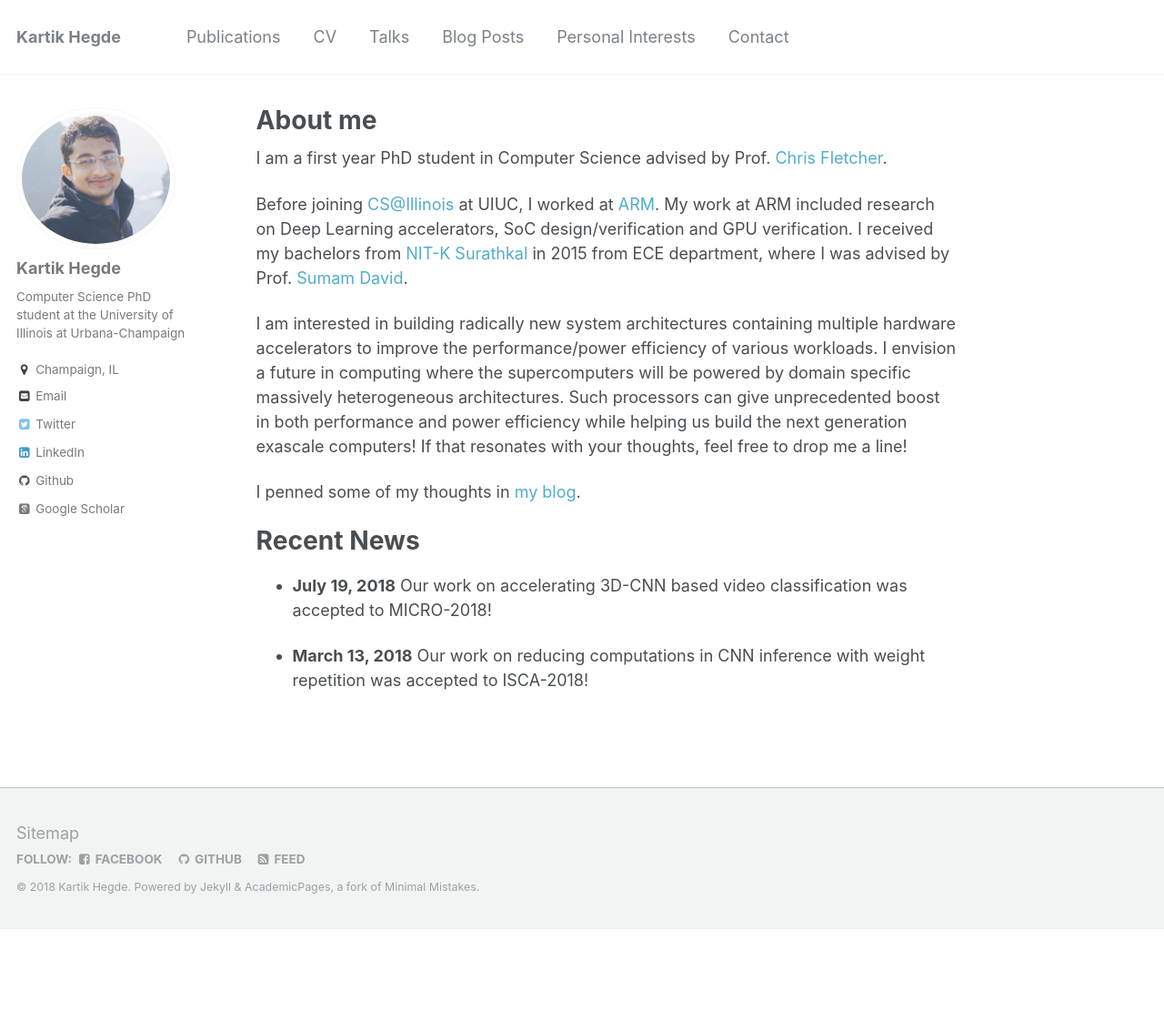
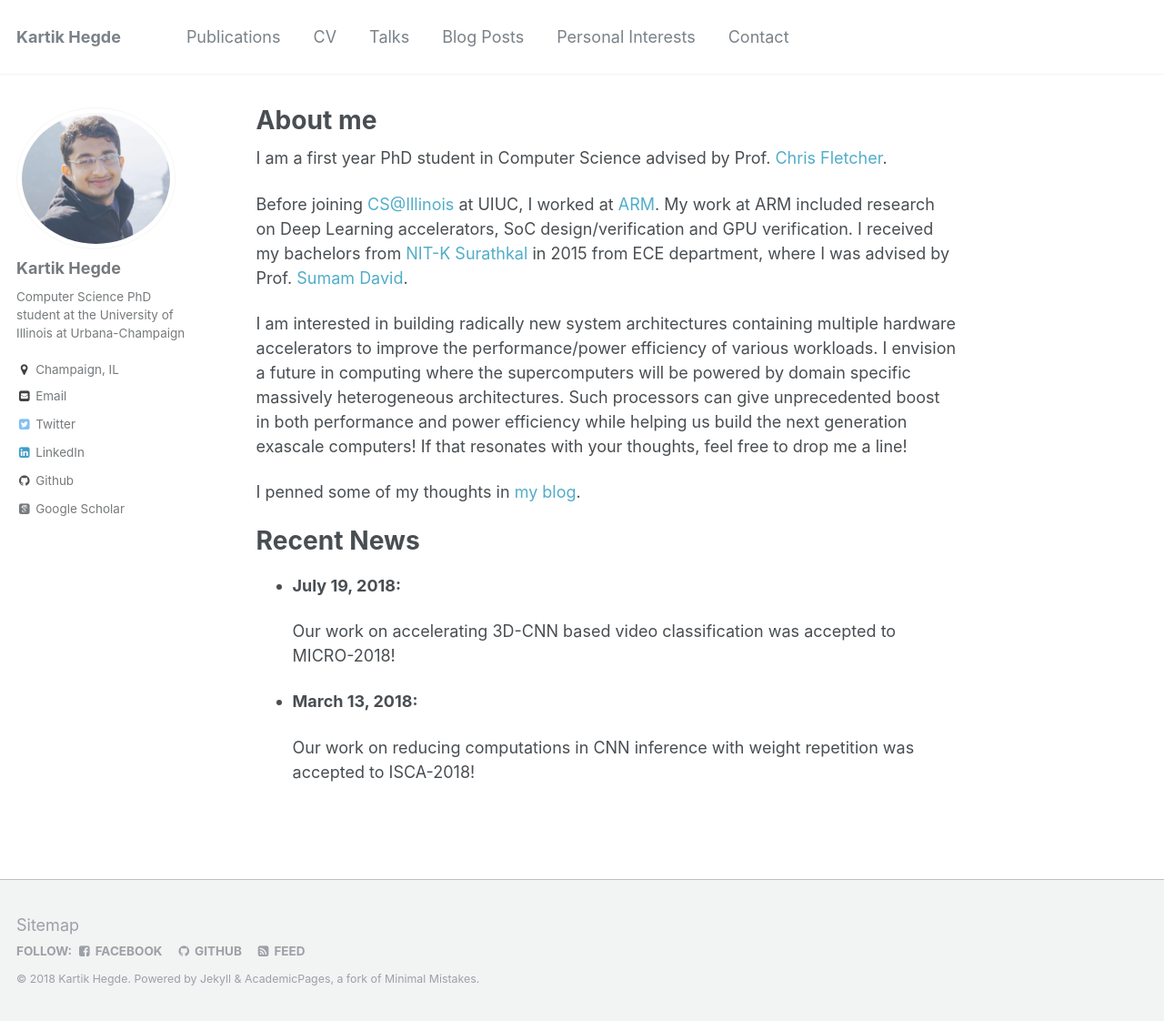
Before and after one commit to kartik-hegde/kartik-hegde.github.io, a Jekyll site: the page built from _pages/about.md, in a window 1280 px wide and 1122 px high. Shown: the whole window at 91% size. Built offline with Jekyll 4.4.1, drawn with Linux system fonts in a browser that asks for light colours; some web fonts are replaced.

```diff
--- a/_pages/about.md
+++ b/_pages/about.md
@@ -21,8 +21,10 @@ I penned some of my thoughts in [my blog](https://karthikhegde.blogspot.in/){:ta
 Recent News
 ======
 
-- **July 19, 2018**
+- **July 19, 2018:**
+
     Our work on accelerating 3D-CNN based video classification was accepted to MICRO-2018!
 
-- **March 13, 2018**
+- **March 13, 2018:**
+
     Our work on reducing computations in CNN inference with weight repetition was accepted to ISCA-2018!
```
